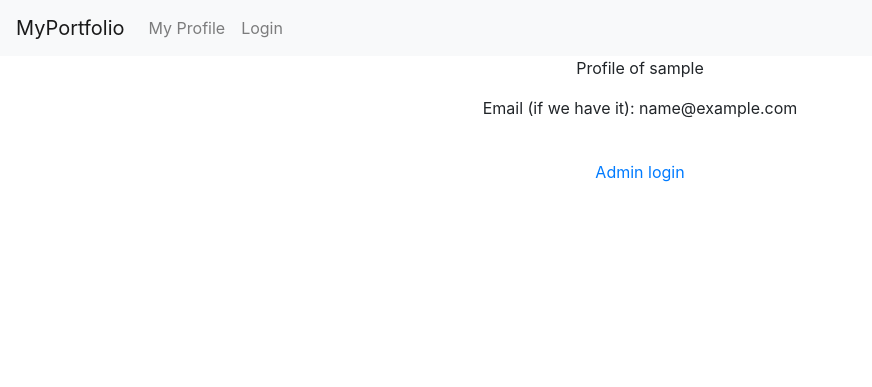
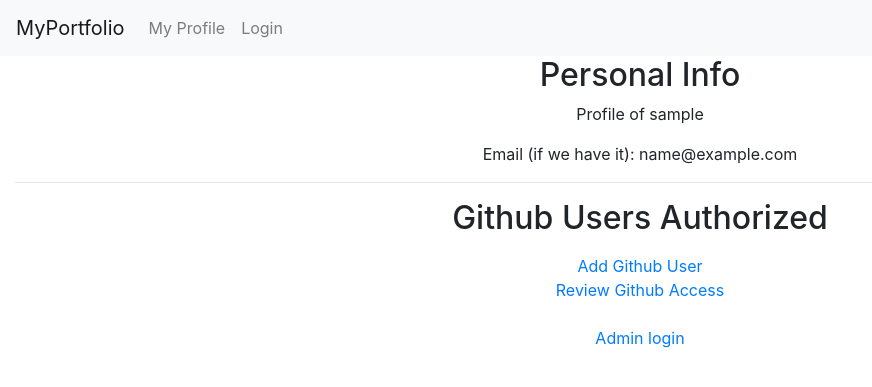
Before and after one commit to donnell74/myPortfolio, a Django app: page /accounts/profile/ in a window 1280 px wide. Shown: the top 387 px of the page, without its empty margins (0-872 px from the left). Run offline with Django 3.2, Linux system fonts and the light colour scheme; the visitor is signed in with stand-in values (Sample User, id 1); data that the repository does not hold is empty; some libraries are stand-ins or nearby versions.

Commit message:
Start managing github tokens in the profile page instead of on page load of portfolio.

```diff
--- a/portfolio/github/client.py
+++ b/portfolio/github/client.py
@@ -1,4 +1,6 @@
 from .queries import *
+from portfolio.models import GithubToken
+from django.db import IntegrityError
 import requests
 import json
 
@@ -11,10 +13,17 @@ GITHUB_GRAPHQL_ENDPOINT = "https://api.github.com/graphql"
 
 class GithubV4Client(object):
     """A simple client for github's v4 api."""
-    def __init__(self, code):
-        self.accessToken = self.getOAuthToken(code)
+    def __init__(self, user):
+        self.user = user
+        self.githubToken = None
+        if self.atLeastOneTokenFound():
+            # TODO(donnell74): handle multiple tokens
+            self.githubToken = GithubToken.objects.filter(user_id = user.id)[0]
 
-    def getOAuthToken(self, clientCode):
+    def atLeastOneTokenFound(self):
+        return GithubToken.objects.filter(user_id = self.user.id).count() > 0
+
+    def getAndSaveOAuthToken(self, clientCode):
         """Gets an OAuth token based on the code returned by authorize."""
         accessTokenRequest = requests.post(
                 ACCESS_TOKEN_URL,
@@ -29,7 +38,35 @@ class GithubV4Client(object):
             )
 
         accessTokenRequest.raise_for_status()
-        return accessTokenRequest.json().get('access_token')
+        accessToken = accessTokenRequest.json().get('access_token')
+        self.githubToken = GithubToken(
+            user_id = self.user.id,
+            token = accessToken,
+        )
+
+        self.githubToken.githubLogin = self.getGithubLogin()
+        maybePreviousGithubToken = GithubToken.objects.filter(
+            user_id = self.user.id,
+            github_username = self.githubToken.githubLogin,
+        )
+
+        if maybePreviousGithubToken.count() == 1:
+            self.githubToken = maybePreviousGithubToken[0]
+            self.githubToken.token = accessToken
+        elif maybePreviousGithubToken.count() > 1:
+            raise IntegrityError(
+                "There is more than one github token for the user id %d and username %s",
+                self.user.id,
+                githubLogin,
+            )
+
+        self.githubToken.save()
+
+    def getGithubLogin(self):
+        githubLoginRequest = self.query(VIEWERS_NAME)
+        githubLoginRequest.raise_for_status()
+        return githubLoginRequest.json().get("data").get("viewer").get("login")
+
 
     def getLast25Projects(self):
         """Gets the last 25 projects for the current user."""
@@ -46,6 +83,6 @@ class GithubV4Client(object):
                     'query': queryString
                 },
                 headers = {
-                    'Authorization': "bearer %s" % (self.accessToken)
+                    'Authorization': "bearer %s" % (self.githubToken.token)
                 }
             )
--- a/portfolio/models.py
+++ b/portfolio/models.py
@@ -1,3 +1,8 @@
 from django.db import models
+from django.contrib.auth.models import User
 
 # Create your models here.
+class GithubToken(models.Model):
+    user = models.ForeignKey(User, on_delete=models.CASCADE)
+    github_username = models.CharField(max_length=256)
+    token = models.TextField()
--- a/portfolio/templates/portfolio/profile.html
+++ b/portfolio/templates/portfolio/profile.html
@@ -1,7 +1,22 @@
 {% extends 'layout.html' %}
 
 {% block content %}
-    <p>Profile of {{user.username}}</p>
-    <p>Email (if we have it): {{user.email}}</p>
+    <div id="personalInfo">
+        <h2>Personal Info</h2>
+        <p>Profile of {{user.username}}</p>
+        <p>Email (if we have it): {{user.email}}</p>
+    </div>
+    <hr/>
+
+    <div id="Github">
+        <h2>Github Users Authorized</h2>
+        <ul>
+            {% for eachGithubToken in githubTokens %}
+                <li>{{eachGithubToken.github_username}}</li>
+            {% endfor %}
+        </ul>
+        <a href="/accounts/profile/getGithubTokenCode">Add Github User</a><br />
+        <a href="https://github.com/settings/connections/applications/1bdd6d92103f8958fb5b">Review Github Access</a>
+    </div>
 
 {% endblock %}
--- a/portfolio/urls.py
+++ b/portfolio/urls.py
@@ -18,6 +18,7 @@ from . import views
 
 urlpatterns = [
     path('', views.index, name='index'),
-    path('portfolio/', views.homepage, name="homepage"),
     path('accounts/profile/', views.profile, name="profile"),
+    path('accounts/profile/getGithubTokenCode', views.getGithubTokenCode, name="getGithubTokenCode"),
+    path('accounts/profile/saveGithubToken', views.saveGithubToken, name="saveGithubToken"),
 ]
--- a/portfolio/views.py
+++ b/portfolio/views.py
@@ -1,45 +1,51 @@
 from django.shortcuts import render, redirect
 from .github.client import GithubV4Client, CLIENT_ID
+from .models import GithubToken
 import requests
 import json
 
 
 # Create your views here.
 def profile(request):
-    context = {}
+    context = {'githubTokens': GithubToken.objects.filter(user_id = request.user.id)}
     return render(request, 'portfolio/profile.html', context)
 
-def index(request):
+def getGithubTokenCode(request):
     return redirect("https://github.com/login/oauth/authorize?client_id=%s" % (CLIENT_ID))
 
-def homepage(request):
-    githubClient = GithubV4Client(request.GET['code'])
+def saveGithubToken(request):
+    githubClient = GithubV4Client(request.user)
+    githubClient.getAndSaveOAuthToken(request.GET['code'])
+    return redirect('/accounts/profile/')
 
+def index(request):
+    githubClient = GithubV4Client(request.user)
     context = {'projects': []}
-    for eachProject in githubClient.getLast25Projects():
-        context['projects'].append(
-            {
-                'name': eachProject.get("name"),
-                'githubLink': 'https://github.com/donnell74/myPortfolio',
-                'timelineData': '##data about timeline here##',
-                'icStatsData': {
-                    'summary': '##data about ic stats here##',
-                    'codeStats': '##Stats about code changes##',
-                    'docStats': '##Stats about doc changes##',
-                    'testStats': '##Stats about test changes##',
+    if githubClient.atLeastOneTokenFound():
+        for eachProject in githubClient.getLast25Projects():
+            context['projects'].append(
+                {
+                    'name': eachProject.get("name"),
+                    'githubLink': 'https://github.com/donnell74/myPortfolio',
+                    'timelineData': '##data about timeline here##',
+                    'icStatsData': {
+                        'summary': '##data about ic stats here##',
+                        'codeStats': '##Stats about code changes##',
+                        'docStats': '##Stats about doc changes##',
+                        'testStats': '##Stats about test changes##',
+                    },
+                    'reviewerStatsData': {
+                        'summary': '##data about reviewer stats here##',
+                        'codeStats': '##Stats about code changes##',
+                        'docStats': '##Stats about doc changes##',
+                        'testStats': '##Stats about test changes##',
+                    },
+                    'bugStatsData': {
+                        'summary': '##data about bug stats here##',
+                        'bugsClosed': '120',
+                        'bugsOpen': '32',
+                    }
                 },
-                'reviewerStatsData': {
-                    'summary': '##data about reviewer stats here##',
-                    'codeStats': '##Stats about code changes##',
-                    'docStats': '##Stats about doc changes##',
-                    'testStats': '##Stats about test changes##',
-                },
-                'bugStatsData': {
-                    'summary': '##data about bug stats here##',
-                    'bugsClosed': '120',
-                    'bugsOpen': '32',
-                }
-            },
-        )
+            )
 
     return render(request, 'portfolio/homepage.html', context)
```
Also changed, not shown: portfolio/github/queries.py (+8 -0 lines), portfolio/migrations/0001_initial.py (added).
